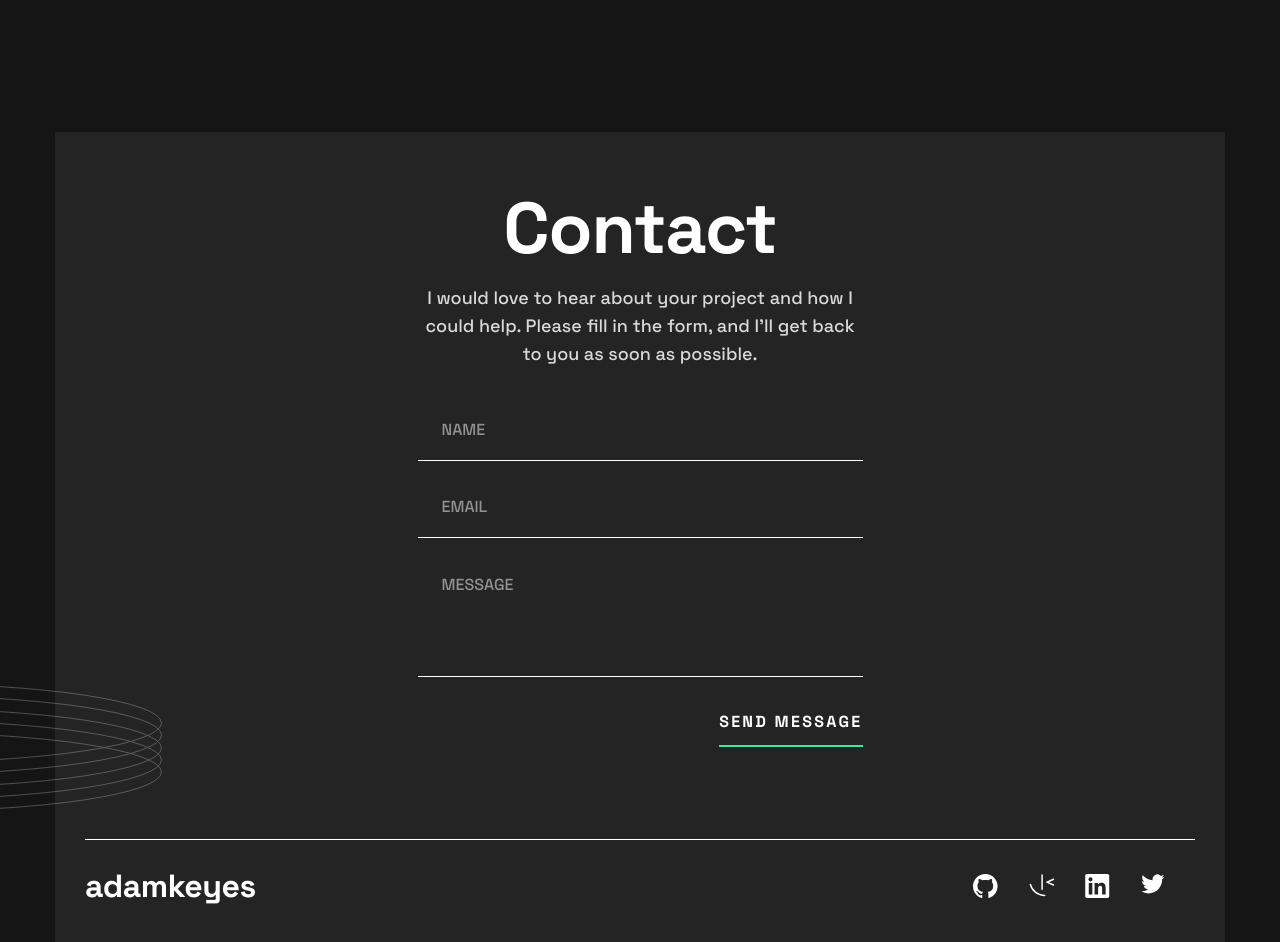
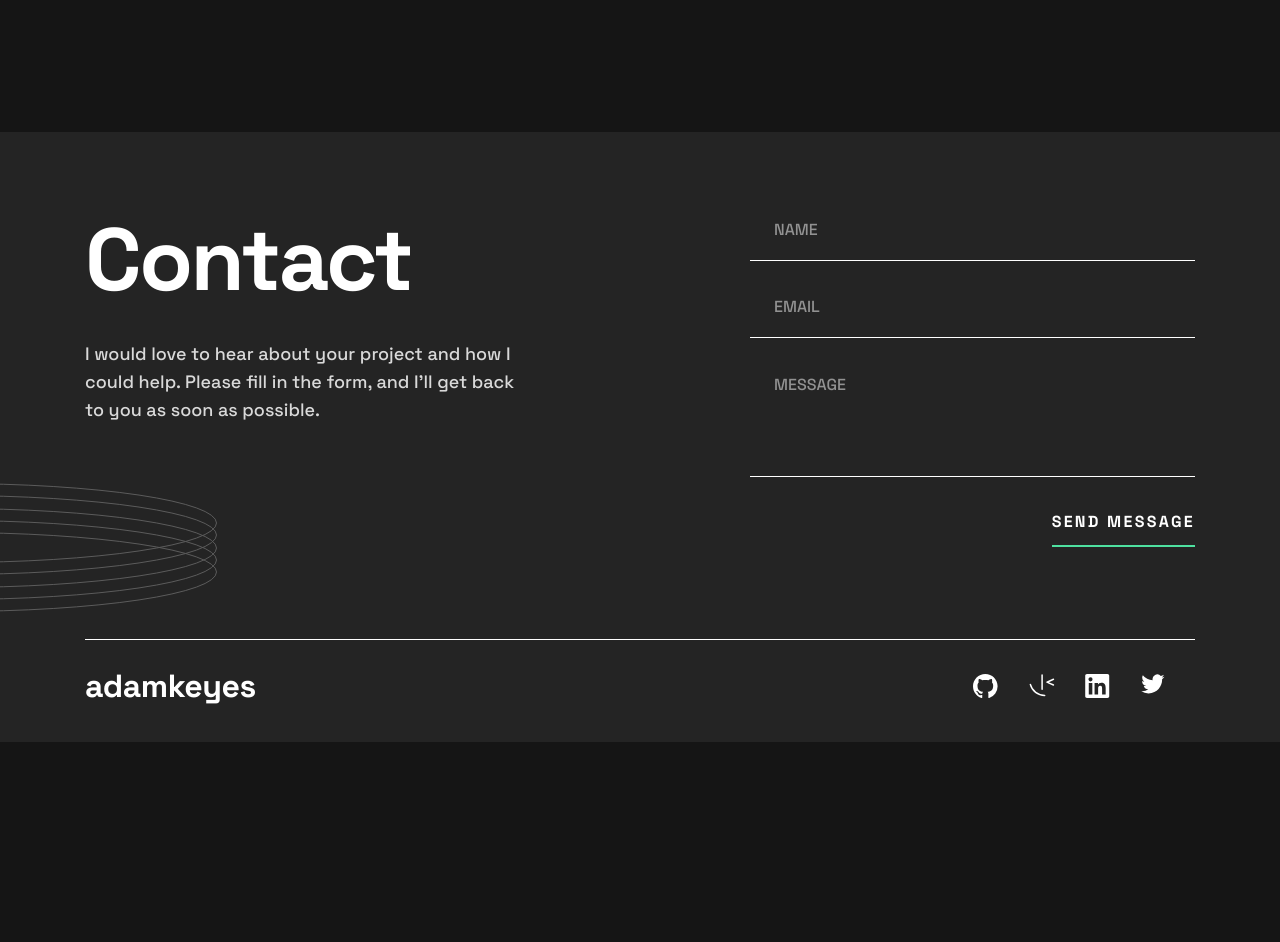
Before and after one commit to miguelzaga/singlepage-developer-portfolio, a React (Vite) app: page / in a window 1280 px wide. Shown: the part 3060-4002 px from the top of the page. After the commit the page ends 3802 px from the top, so only its background shows below. Built offline with nearby package versions, Linux system fonts and the light colour scheme.

Commit message:
style footer bg

```diff
--- a/src/App.js
+++ b/src/App.js
@@ -14,10 +14,12 @@ function App() {
         <Intro />
         <Projects />
       </main>
-      <footer className="footer">
-        <Contact />
-        <Navbar />
-      </footer>
+      <div className="bg-alt">
+        <footer className="footer">
+          <Contact />
+          <Navbar />
+        </footer>
+      </div>
     </div>
   );
 }
--- a/src/scss/04-globals/_layout.scss
+++ b/src/scss/04-globals/_layout.scss
@@ -32,8 +32,11 @@
   @include padding;
 }
 
+.bg-alt {
+  background-color: $dark-grey;
+}
+
 .footer {
-  background-color: $dark-grey;
   @include padding;
   padding-bottom: 60px;
   @include breakpoint($md) {
--- a/src/scss/05-components/_contact.scss
+++ b/src/scss/05-components/_contact.scss
@@ -5,17 +5,27 @@
   padding: 60px 0 87px;
   display: flex;
   flex-direction: column;
-  max-width: 445px;
-  margin: auto;
+  position: relative;
   @include breakpoint($md) {
     padding-bottom: 92px;
+  }
+  @include breakpoint($lg) {
+    flex-direction: row;
+    justify-content: space-between;
+    padding-top: 84px;
   }
 
   &__top {
     text-align: center;
+    margin: auto;
     margin-bottom: 50px;
+    max-width: 445px;
     @include breakpoint($md) {
       margin-bottom: 48px;
+    }
+    @include breakpoint($lg) {
+      margin: 0;
+      text-align: left;
     }
   }
 
@@ -29,6 +39,10 @@
       font-size: rem(72px);
       line-height: rem(72px);
     }
+    @include breakpoint($lg) {
+      @include t.heading-xl;
+      margin-bottom: 36px;
+    }
   }
 
   &__text {
@@ -39,15 +53,27 @@
     @include breakpoint($md) {
       @include t.body;
     }
+    @include breakpoint($lg) {
+      text-align: left;
+    }
+  }
+
+  &__form {
+    width: 100%;
+    max-width: 445px;
+    margin: auto;
+    @include breakpoint($lg) {
+      margin: 0;
+    }
   }
 
   &__rings {
     z-index: 0;
-    bottom: 269px;
-    left: -343px;
+    bottom: 97px;
+    left: -359px;
     @include breakpoint($md) {
-      bottom: 130px;
-      left: -368px;
+      bottom: 27px;
+      left: -398px;
     }
   }
 }
```
